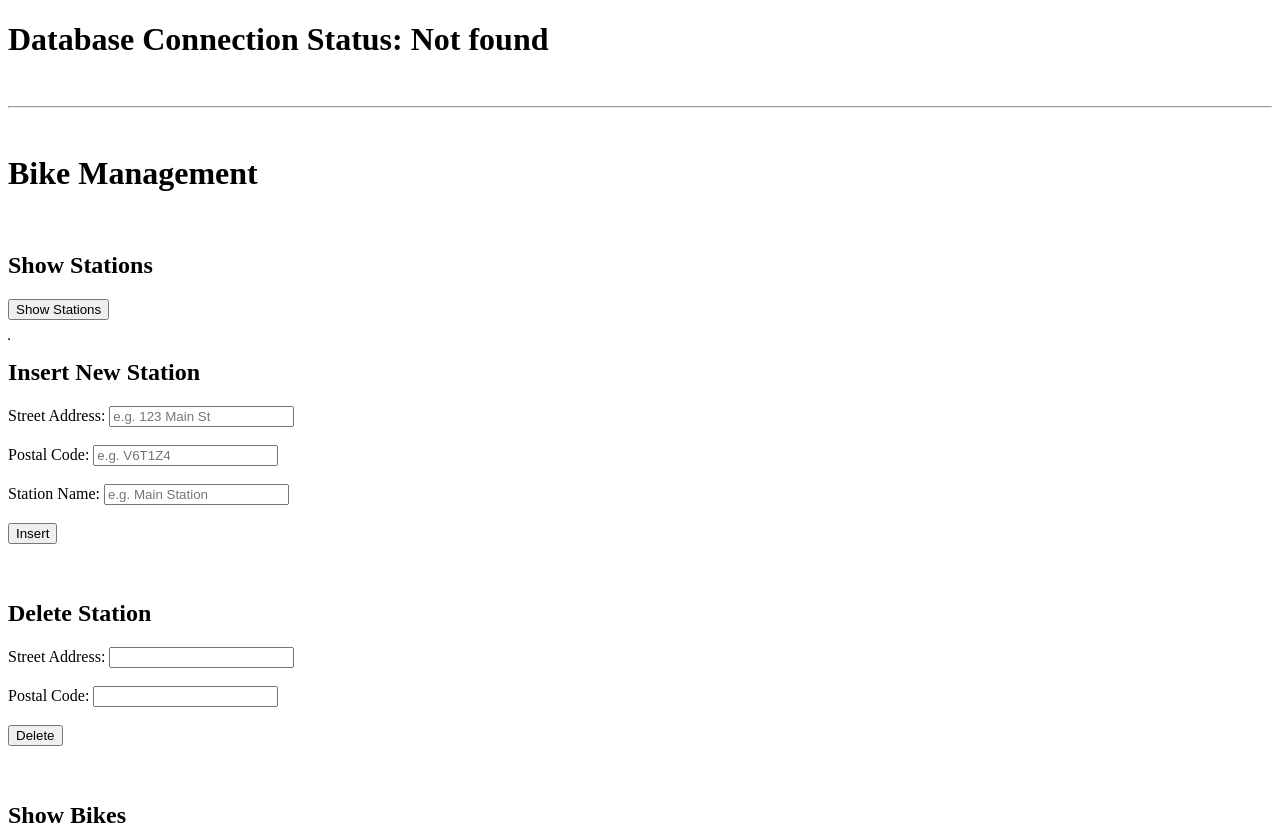
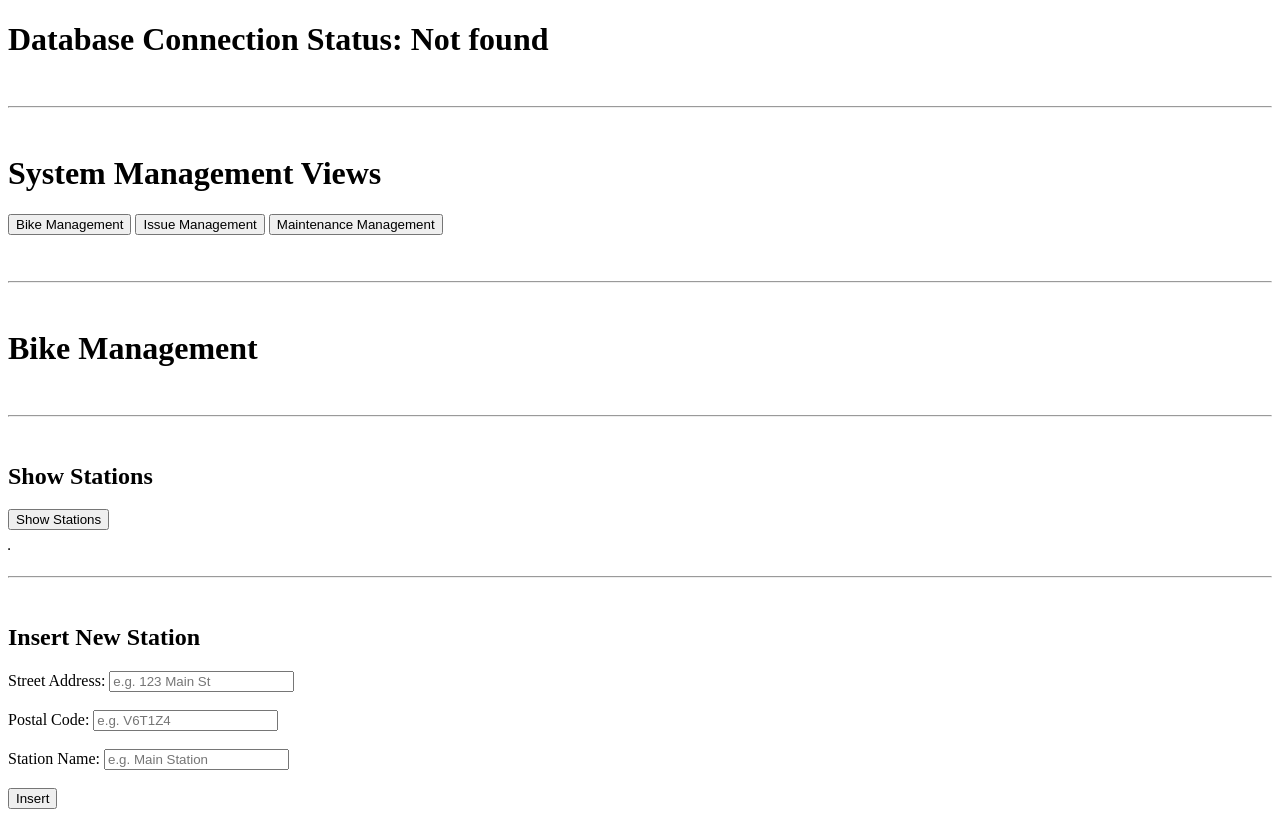
Before and after one commit to z-boyi/Urban-Bike-Infrastructure-Maintenance-System, a website: page Application/public/index.html in a window 1280 px wide. Shown: the top 832 px of the page. Drawn offline with Linux system fonts and the light colour scheme; no server answers.

Commit message:
Split the page into 3 separate views for clarity

```diff
--- a/Application/public/index.html
+++ b/Application/public/index.html
@@ -25,9 +25,18 @@
     <br><hr><br> <!-- ========================================================================= -->
 
 
+    <h1>System Management Views</h1>
+    <div style="margin-bottom:20px;">
+        <button onclick="showSection('bikeSection')">Bike Management</button>
+        <button onclick="showSection('issueSection')">Issue Management</button>
+        <button onclick="showSection('maintenanceSection')">Maintenance Management</button>
+    </div>
+    <br><hr><br> <!-- ========================================================================= -->
+
     <!-- ==================== Bike Management ==================== -->
+    <div id="bikeSection">
         <h1>Bike Management</h1>
-    <br>
+        <br><hr><br> <!-- ========================================================================= -->
 
         <!-- Show Station -->
         <h2>Show Stations</h2>
@@ -39,6 +48,7 @@
             <thead></thead>
             <tbody></tbody>
         </table>
+        <br><hr><br> <!-- ========================================================================= -->
 
 
         <!-- Insert New Station -->
@@ -77,7 +87,7 @@
         </form>
 
         <div id="deleteStationMsg"></div>
-    <br><br>
+        <br><hr><br> <!-- ========================================================================= -->
 
 
         <!-- Show Bikes -->
@@ -90,7 +100,7 @@
             <thead></thead>
             <tbody></tbody>
         </table>
-    <br><br>
+        <br><hr><br> <!-- ========================================================================= -->
 
 
         <!-- Insert New Bike -->
@@ -116,7 +126,7 @@
         </form>
 
         <div id="insertBikeMsg"></div>
-    <br><br>
+        <br><hr><br> <!-- ========================================================================= -->
 
 
         <!-- Update bike status -->
@@ -134,7 +144,7 @@
             <button type="submit">Update</button>
         </form>
         <div id="updateBikeMsg"></div>
-    <br><br>
+        <br><hr><br> <!-- ========================================================================= -->
 
 
         <!-- Delete bikes -->
@@ -149,7 +159,7 @@
         </form>
 
         <div id="deleteBikeMsg"></div>
-    <br><br>
+        <br><hr><br> <!-- ========================================================================= -->
 
 
         <!-- Search bikes -->
@@ -182,7 +192,7 @@
             </thead>
             <tbody></tbody>
         </table>
-    <br><br>
+        <br><hr><br> <!-- ========================================================================= -->
 
 
         <!-- Count bikes per station -->
@@ -199,13 +209,20 @@
             </thead>
             <tbody></tbody>
         </table>
-    <br><br>
+        <br><hr><br> <!-- ========================================================================= -->
+    </div>
+
+
+
+
+
+
 
 
      <!-- ==================== Issue Management ==================== -->
-    <hr>
+    <div id="issueSection" style="display:none;">
         <h1>Issue Management</h1>
-    <br>
+        <br><hr><br> <!-- ========================================================================= -->
 
 
         <!-- Show Issue -->
@@ -224,7 +241,7 @@
             <tbody>
             </tbody>
         </table>
-    <br><br>
+        <br><hr><br> <!-- ========================================================================= -->
 
 
         <!-- Insert a given issue record -->
@@ -258,7 +275,7 @@
             <button type="submit"> insert </button> <br>
         </form>
         <div id="insertIssueMsg"></div>
-    <br><br>
+        <br><hr><br> <!-- ========================================================================= -->
 
 
         <!-- Delete issue record -->
@@ -273,7 +290,7 @@
         </form>
 
         <div id="deleteIssueMsg"></div>
-    <br><br>
+        <br><hr><br> <!-- ========================================================================= -->
 
 
         <!-- Issue project -->
@@ -302,7 +319,7 @@
             </thead>
             <tbody></tbody>
         </table>
-    <br><br>
+        <br><hr><br> <!-- ========================================================================= -->
 
 
         <!-- Find BikeID with many issues-->
@@ -319,13 +336,21 @@
             </thead>
             <tbody></tbody>
         </table>
-    <br><br>
+        <br><hr><br> <!-- ========================================================================= -->
+
+    </div>
+
+
+
+
+
+
 
 
     <!-- ==================== Maintenance Task & Technician Management ==================== -->
-    <hr>
+    <div id="maintenanceSection" style="display:none;">
         <h1>Maintenance Task & Technician Management</h1>
-    <br>
+        <br><hr><br> <!-- ========================================================================= -->
 
 
         <!-- Show maintenance tasks -->
@@ -345,7 +370,7 @@
             <tbody>
             </tbody>
         </table>
-    <br><br>
+        <br><hr><br> <!-- ========================================================================= -->
 
 
         <!-- Show Technician -->
@@ -362,7 +387,7 @@
             <tbody>
             </tbody>
         </table>
-    <br><br>
+        <br><hr><br> <!-- ========================================================================= -->
 
 
         <!-- Insert a given maintenance task -->
@@ -393,7 +418,7 @@
             <button type="submit"> insert </button> <br>
         </form>
         <div id="insertResultMsg"></div>
-    <br><br>
+        <br><hr><br> <!-- ========================================================================= -->
 
 
         <!-- Delete a maintenance task-->
@@ -407,7 +432,7 @@
         </form>
 
         <div id="deleteTaskMsg"></div>
-    <br><br>
+        <br><hr><br> <!-- ========================================================================= -->
 
 
         <!-- Get tasks by technician ID -->
@@ -431,7 +456,7 @@
             <thead></thead>
             <tbody></tbody>
         </table>
-    <br><br>
+        <br><hr><br> <!-- ========================================================================= -->
 
 
         <!-- Get technicians above average workload-->
@@ -443,7 +468,7 @@
             <thead></thead>
             <tbody></tbody>
         </table>
-    <br><br>
+        <br><hr><br> <!-- ========================================================================= -->
 
 
         <!-- Get technicians work on all tasks-->
@@ -456,9 +481,9 @@
             <thead></thead>
             <tbody></tbody>
         </table>
+        <br><hr><br> <!-- ========================================================================= -->
 
-    <br><br>
-
+    </div>
 
     <!-- ===================================================================================== -->
     <!-- External JavaScript file that contains the functionality/logic for the operations above. -->
--- a/Application/public/scripts.js
+++ b/Application/public/scripts.js
@@ -34,6 +34,22 @@ async function checkDbConnection() {
     .catch((error) => {
         statusElem.textContent = 'connection timed out';  // Adjust error handling if required.
     });
+}
+
+// separate the 3 sections, and allow user to select which section to view
+function showSection(sectionId) {
+
+    const sections = [
+        "bikeSection",
+        "issueSection",
+        "maintenanceSection"
+    ];
+
+    sections.forEach(id => {
+        document.getElementById(id).style.display = "none";
+    });
+
+    document.getElementById(sectionId).style.display = "block";
 }
 
 // ==================== Bike-Related Frontend Functions ====================
@@ -729,12 +745,12 @@ async function deleteMaintenanceTask(event) {
     }
 }
 
-
 // ---------------------------------------------------------------
 // Initializes the webpage functionalities.
 // Add or remove event listeners based on the desired functionalities.
 window.onload = function() {
     checkDbConnection();
+    showSection("bikeSection");
 
     document.getElementById("insertStationForm").addEventListener("submit", insertStation);
     document.getElementById("showStationsBtn").addEventListener("click", fetchStations);
@@ -759,5 +775,4 @@ window.onload = function() {
     document.getElementById("getTechnicianAboveAverageWorkload").addEventListener("click", getTechnicianAboveAverageWorkload);
     document.getElementById("getTechnicianWorkOnAllTasks").addEventListener("click", getTechnicianWorkOnAllTasks);
     document.getElementById("deleteMaintenanceTask").addEventListener('submit', deleteMaintenanceTask);
-
 };
```
Lines whose indentation alone changed are shown as unchanged.
